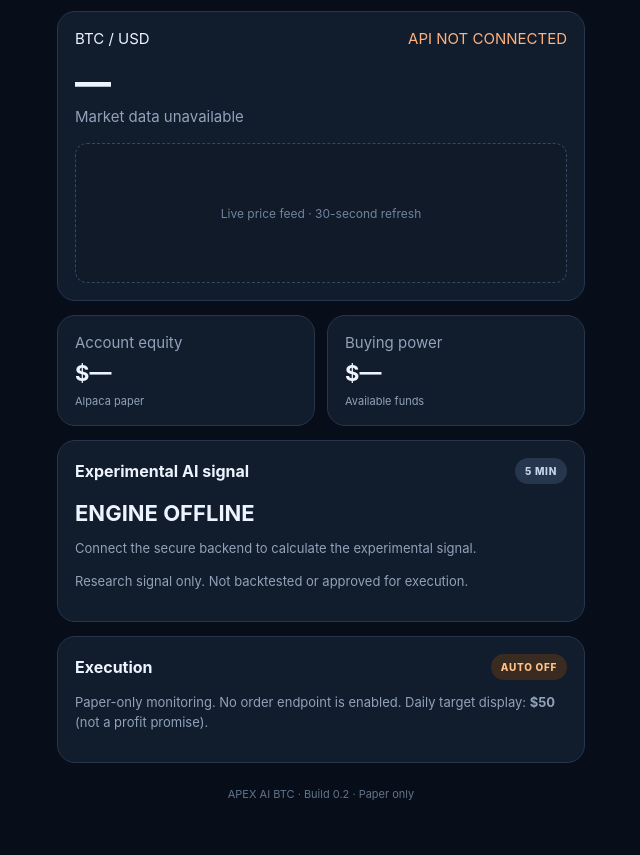
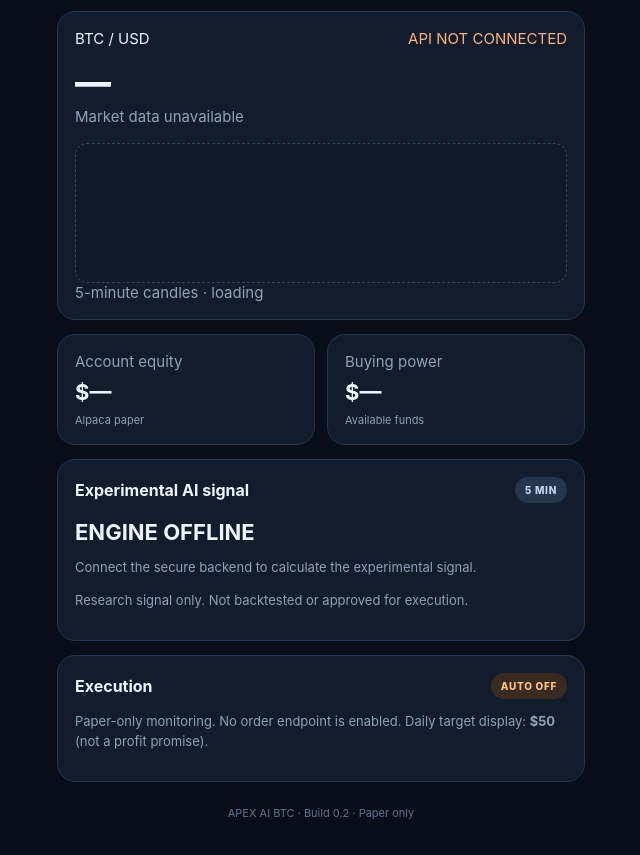
Before and after one commit to maxmek2/-APEX-AI-BTC-PWA, a plain HTML site: page frontend/index.html in a window 1280 px wide. Shown: the part 74-929 px from the top of the page, without its empty margins (319-959 px from the left). Drawn offline with Linux system fonts and the light colour scheme; no server answers.

Commit message:
Add BTC chart visualization

```diff
--- a/frontend/index.html
+++ b/frontend/index.html
@@ -2,7 +2,7 @@
 <html lang="en"><head><meta charset="utf-8"><meta name="viewport" content="width=device-width,initial-scale=1,viewport-fit=cover"><meta name="theme-color" content="#0b1220"><link rel="manifest" href="./manifest.webmanifest"><link rel="stylesheet" href="./styles.css"><title>APEX AI · BTC</title></head>
 <body><main class="app">
 <header class="top"><div><small>APEX AI</small><h1>BTC Scalping</h1></div><span class="tag">PAPER MODE</span></header>
-<section class="panel"><div class="between"><span>BTC / USD</span><span id="connection">Connecting…</span></div><div id="price" class="price">—</div><div id="updated" class="muted">Waiting for market data</div><div class="chart">Live price feed · 30-second refresh</div></section>
+<section class="panel"><div class="between"><span>BTC / USD</span><span id="connection">Connecting…</span></div><div id="price" class="price">—</div><div id="updated" class="muted">Waiting for market data</div><div class="chart"><svg id="price-chart" viewBox="0 0 600 180" role="img" aria-label="BTC USD recent price line chart" preserveAspectRatio="none"></svg></div><div id="chart-meta" class="muted">5-minute candles · loading</div></section>
 <section class="metrics"><article class="panel"><span class="muted">Account equity</span><strong id="equity">$—</strong><small>Alpaca paper</small></article><article class="panel"><span class="muted">Buying power</span><strong id="buying">$—</strong><small>Available funds</small></article></section>
 <section class="panel"><div class="between"><h2>Experimental AI signal</h2><span class="tag neutral">5 MIN</span></div><h3 id="signal-value">WAITING</h3><p id="signal-detail" class="muted">EMA trend and ATR volatility diagnostics.</p><small id="signal-time" class="muted"></small><p class="muted">Research signal only. Not backtested or approved for execution.</p></section>
 <section class="panel"><div class="between"><h2>Execution</h2><span class="tag off">AUTO OFF</span></div><p class="muted">Paper-only monitoring. No order endpoint is enabled. Daily target display: <b>$50</b> (not a profit promise).</p></section>
```
